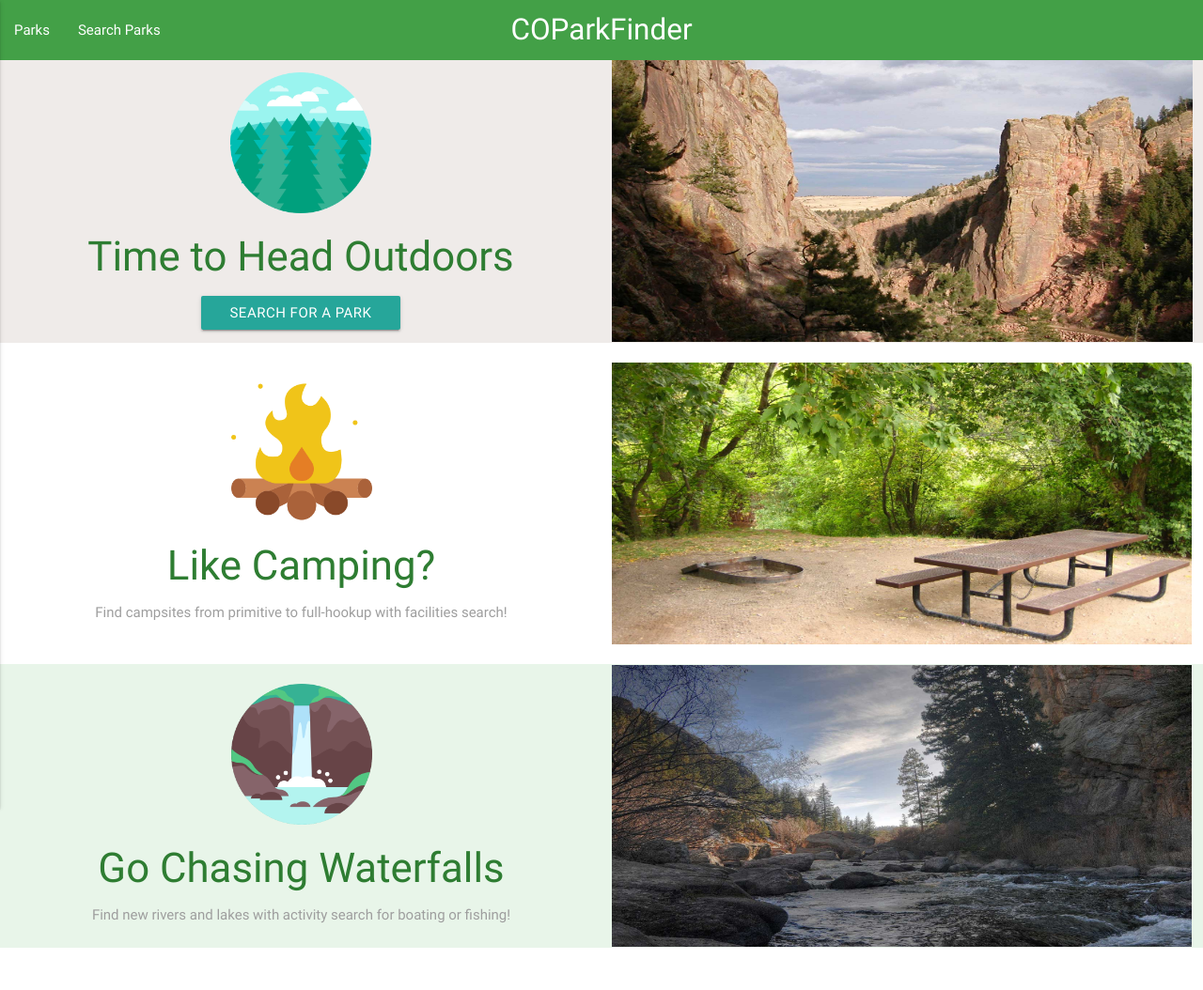
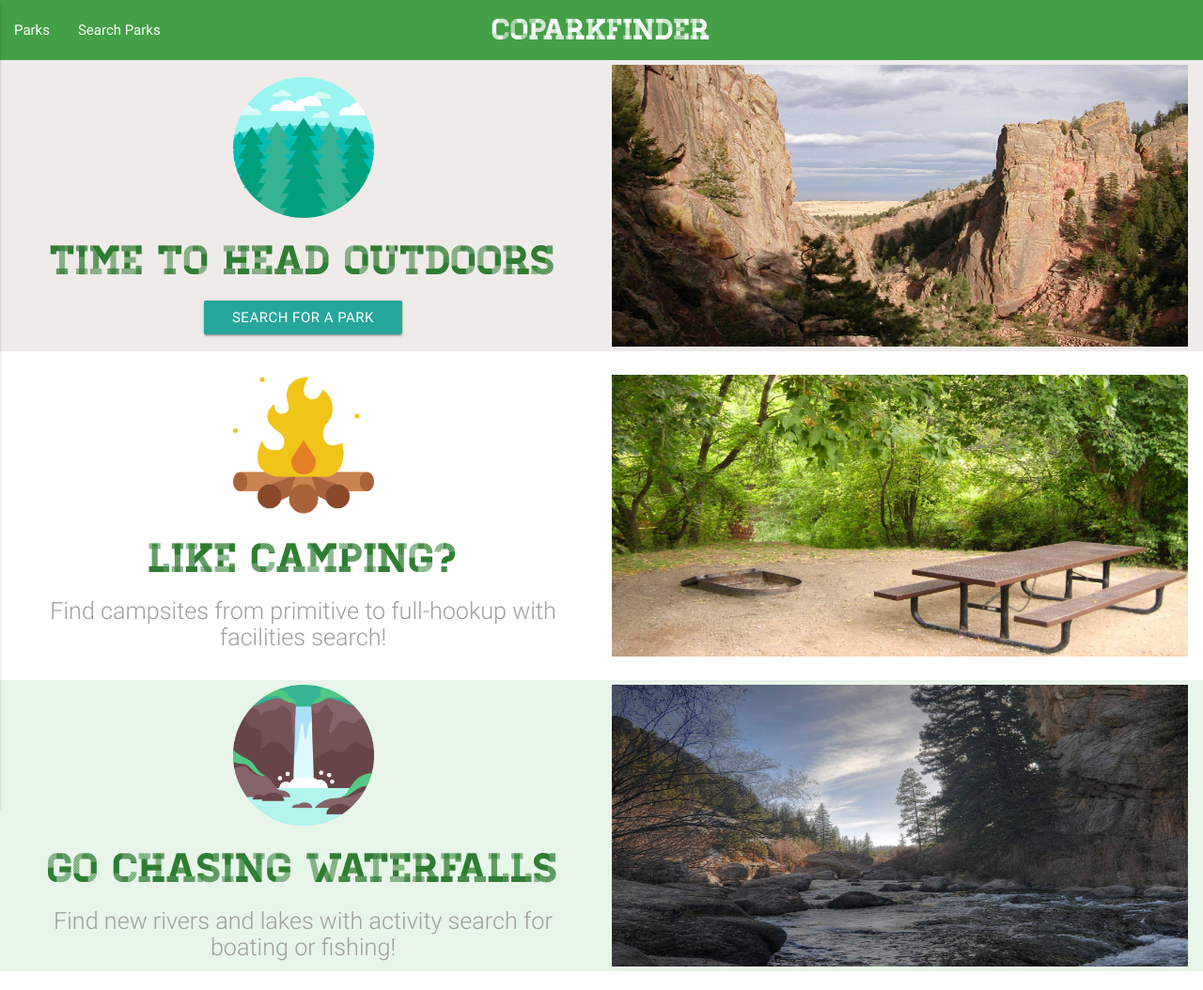
Before and after one commit to rtravitz/coparkfinder-front, a PHP site: page /index.html in a window 1280 px wide. Shown: the whole page at 94% size. Before the commit the page ends 1009 px from the top, so only its background shows below. Run offline with PHP 8.4, Linux system fonts and the light colour scheme; some libraries are stand-ins or nearby versions.

Commit message:
Add font and change card styling

```diff
--- a/assets/javascripts/parks.js
+++ b/assets/javascripts/parks.js
@@ -7,7 +7,7 @@ var onFail = function(err){
 var onGetSuccess = function(parks){
   $.each(parks, function(index, park) {
     $('#parks-list').append(
-      '<div class="col sm12 m4"><div class="card blue-grey darken-1"><div class="card-content white-text"><span class="card-title">' + park.name +
+      '<div class="col sm12 m4"><div class="card brown"><div class="card-content white-text"><span class="card-title">' + park.name +
       '</span>' + '<p>' + park.description.substring(0, 300) + '</p></div>' +
       '<div class="card-action"><a href="' + park.url + '">Visit the Park</a>' +
       '</div></div></div></div>'
--- a/assets/javascripts/search.js
+++ b/assets/javascripts/search.js
@@ -1,4 +1,4 @@
-var API = 'https://coparkfinder-api.herokuapp.com';
+var API = 'http://localhost:8080';
 
 var onFail = function(err){
   console.error(err);
@@ -24,7 +24,7 @@ var onGetSuccess = function(parks){
   if (parks.length > 0) {
     $.each(parks, function(index, park) {
       $('.page-data').append(
-        '<div class="col sm12 m4"><div class="card blue-grey darken-1"><div class="card-content white-text"><span class="card-title">' + park.name +
+        '<div class="col sm12 m4"><div class="card brown"><div class="card-content white-text"><span class="card-title">' + park.name +
         '</span>' + '<p>' + park.description.substring(0, 300) + '</p></div>' +
         '<div class="card-action"><a href="' + park.url + '">Visit the Park</a>' +
         '</div></div></div></div>'
@@ -85,7 +85,7 @@ var addFacilities = function(facs) {
 var buildForm = function(){
   $('.page-data').html('')
   $('.page-data').append(
-    '<div class="container"><form class="park-form"><h2>Find a Park!</h2><hr>'+
+    '<div class="container"><form class="park-form"><h3>Find a Park!</h3><hr>'+
     '<h4>Activities</h4><div id="activities-form-options"><div class="row"></div></div>'+
     '<h4>Facilities</h4>'+
     '<div id="facilities-form-options"><div class="row"></div></div>'+
--- a/assets/stylesheets/parkfinder.css
+++ b/assets/stylesheets/parkfinder.css
@@ -1,5 +1,15 @@
+@font-face {
+    font-family: 'Homestead';
+    src: url('../fonts/homestead/Homestead-Display.ttf') format('truetype');
+  }
+
+.brand-logo {
+  font-family: 'Homestead', 'Roboto', sans-serif;
+}
+
 h3 {
   color: #2e7d32;
+  font-family: "Homestead", "Roboto", sans-serif;
 }
 
 h6 {
@@ -16,26 +26,24 @@ h6 {
   clear: both;
 }
 
+.center-btn {
+  text-align: center;
+}
+
 .first-row {
   margin-top: 10px;
   background: #efebe9;
   margin-top: 0px;
-  padding-bottom: 1px;
-}
-
-.center-btn {
-  text-align: center;
+  padding: 5px;
 }
 
 .second-row {
-  padding: 1px;
-
+  padding: 5px;
 }
 
 .third-row {
   background: #e8f5e9;
-  padding: 1px;
-
+  padding: 5px;
 }
 
 .header-img {
--- a/index.html
+++ b/index.html
@@ -39,7 +39,7 @@
     <div class="col m6 s12">
       <img src="assets/images/campfire.png" alt="" class="home-icon">
       <h3 class="center-align">Like Camping?</h3>
-      <h6 class="center-align">Find campsites from primitive to full-hookup with facilities search!</h6>
+      <h6 class="center-align flow-text">Find campsites from primitive to full-hookup with facilities search!</h6>
     </div>
     <div class="col m6 s12">
       <img src="assets/images/picnic_small.jpg" alt="" class="header-img">
@@ -49,7 +49,7 @@
     <div class="col m6 s12">
       <img src="assets/images/waterfall.png" alt="" class="home-icon">
       <h3 class="center-align">Go Chasing Waterfalls</h3>
-      <h6 class="center-align">Find new rivers and lakes with activity search for boating or fishing!</h6>
+      <h6 class="center-align flow-text">Find new rivers and lakes with activity search for boating or fishing!</h6>
     </div>
     <div class="col m6 s12">
       <img src="assets/images/11_mile_small.jpg" alt="" class="header-img">
```
Also changed, not shown: assets/fonts/homestead/Homestead-Display.ttf (added), assets/fonts/homestead/Homestead-Inline.ttf (added), assets/fonts/homestead/Homestead-One.ttf (added), assets/fonts/homestead/Homestead-Regular.ttf (added), assets/fonts/homestead/Homestead-Three.ttf (added), assets/fonts/homestead/Homestead-Two.ttf (added).
